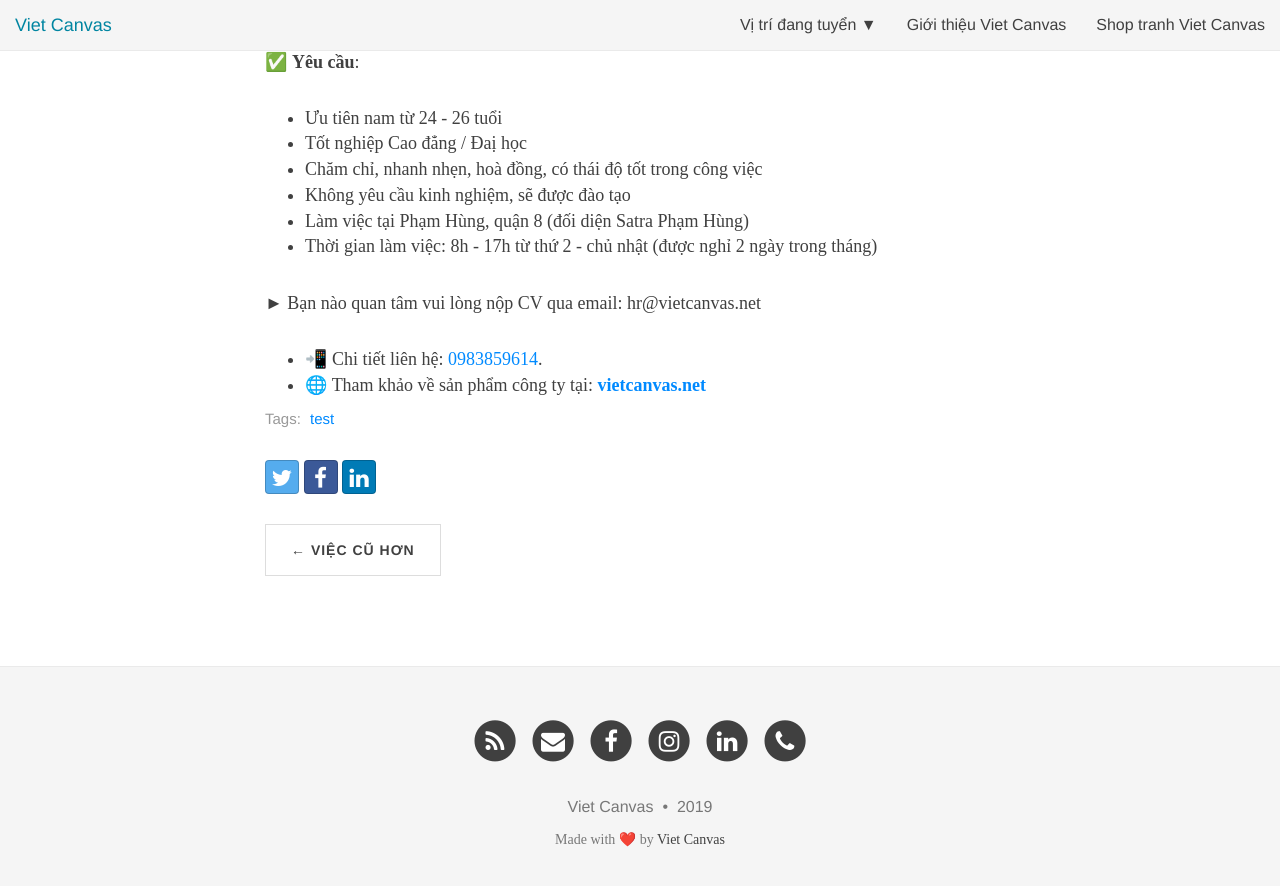
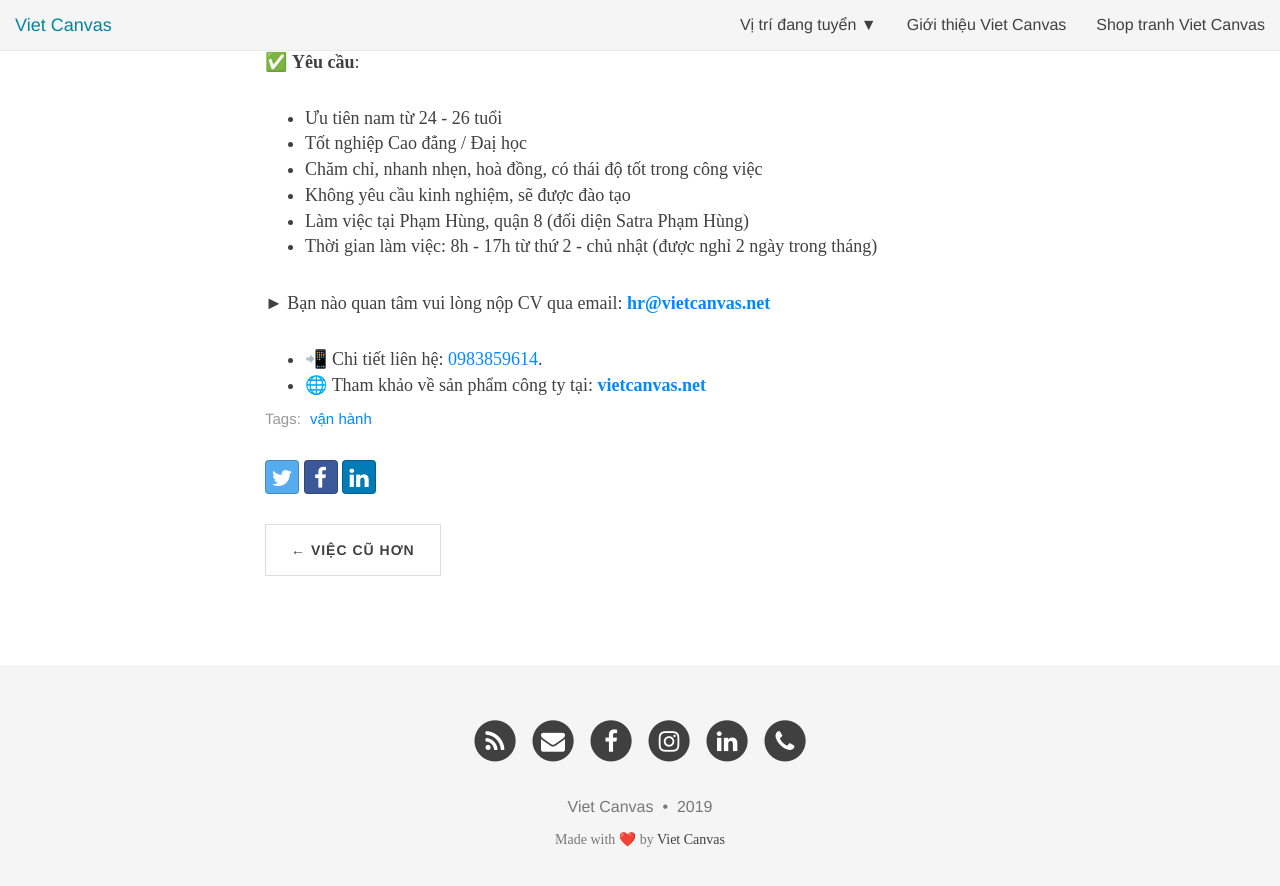
Before and after one commit to Tungtono/vc-jobs, a Jekyll site: the page built from _posts/2019-04-22-van-hanh.md, in a window 1280 px wide and 900 px high, scrolled down 734 px. Shown: the top 886 px of the window. Built offline with Jekyll 4.4.1, drawn with Linux system fonts in a browser that asks for light colours; nearby versions of some CDN libraries; some web fonts are replaced.

Commit message:
no message

```diff
--- a/_posts/2019-04-22-van-hanh.md
+++ b/_posts/2019-04-22-van-hanh.md
@@ -2,7 +2,7 @@
 layout: post
 title: Quản lý vận hành
 subtitle: 10,000,000 - 15,000,000 VND/tháng
-tags: [test]
+tags: [vận hành]
 comments: true
 ---
 
@@ -31,7 +31,7 @@ Viet Canvas Cần Tuyển Nam Quản Lý Vận Hành!
 + Làm việc tại Phạm Hùng, quận 8 (đối diện Satra Phạm Hùng)
 + Thời gian làm việc: 8h - 17h từ thứ 2 - chủ nhật (được nghỉ 2 ngày trong tháng)
 
-► Bạn nào quan tâm vui lòng nộp CV qua email: hr@vietcanvas.net
+► Bạn nào quan tâm vui lòng nộp CV qua email: [**hr@vietcanvas.net**](mailto:hr@vietcanvas.net)
 
 - 📲 Chi tiết liên hệ: [0983859614](tel:0983859614).
 - 🌐 Tham khảo về sản phẩm công ty tại: [**vietcanvas.net**](https://vietcanvas.net/)
```
